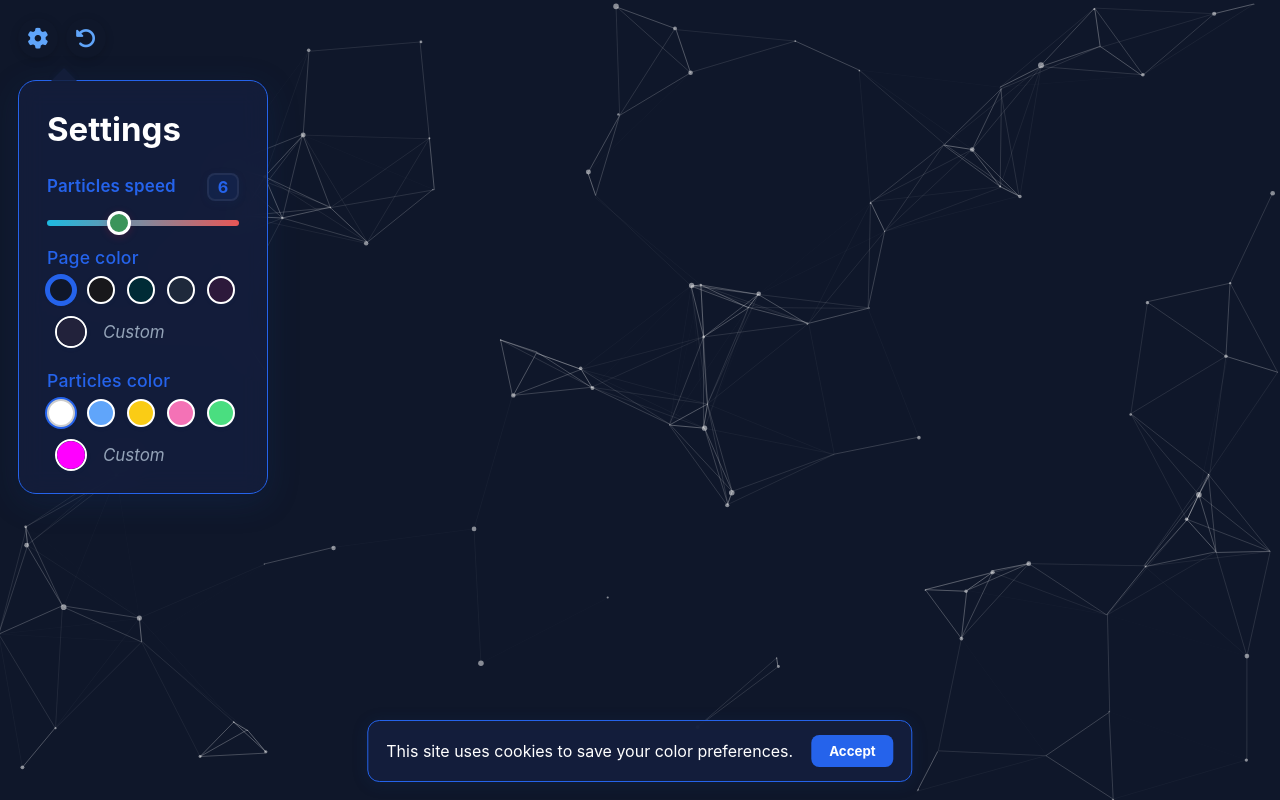
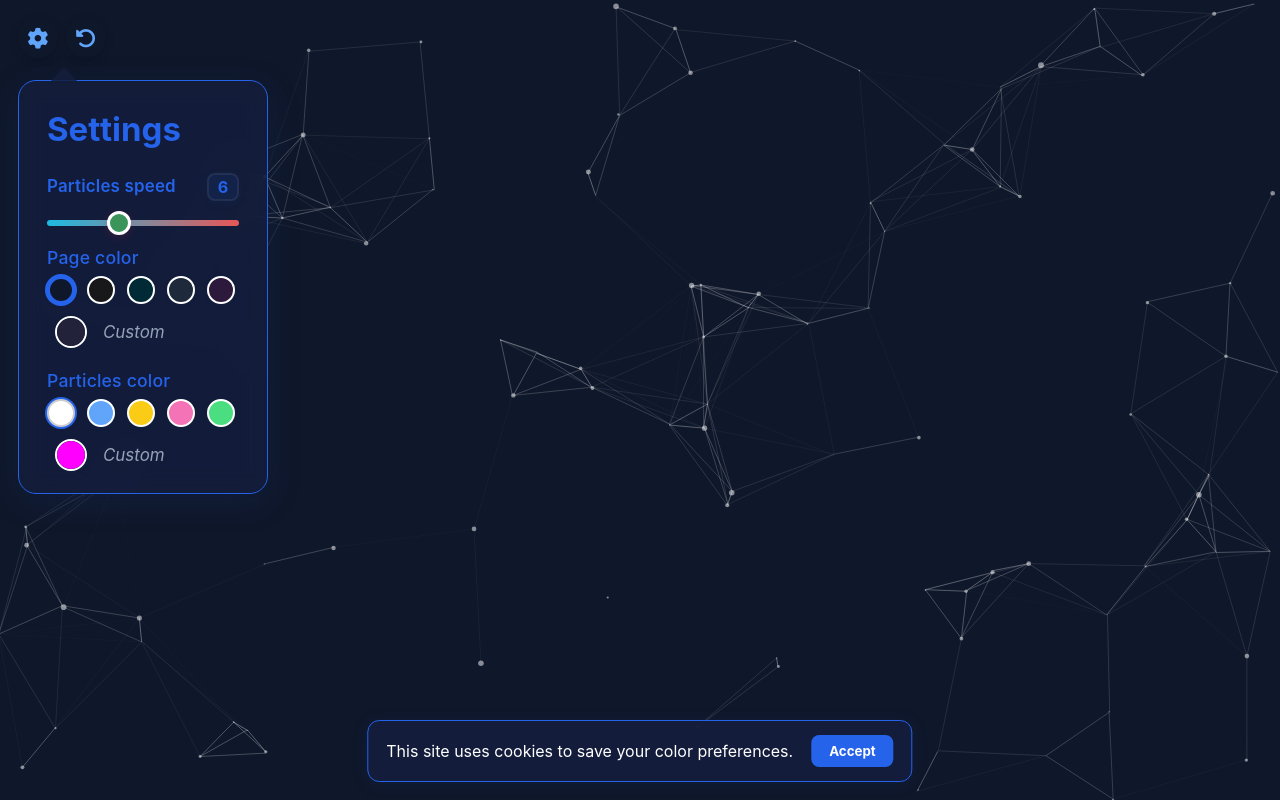
Before and after one commit to FastArcherX/playground, a plain HTML site: page index.html in a window 1280 px wide. Both pictures are taken after a click on the button 38 px from the left and 38 px from the top of the page. Drawn offline with nearby package versions, Linux system fonts and the light colour scheme.

Commit message:
Title and settings menu fix

```diff
--- a/css/style.css
+++ b/css/style.css
@@ -153,6 +153,7 @@ body {
 /* Header impostazioni con valore accanto */
 #settings-popup .settings-header {
     font-size: 22px;
+    color: var(--primary-color);
     display: flex;
     align-items: center;
     justify-content: space-between;
--- a/index.html
+++ b/index.html
@@ -4,6 +4,7 @@
     <link rel="stylesheet" href="css/style.css">
     <link rel="stylesheet" href="css/animation.css"> <!-- Fixed here -->
     <link rel="stylesheet" href="https://cdnjs.cloudflare.com/ajax/libs/font-awesome/6.5.0/css/all.min.css">
+    <title>Playground</title>
     <link rel="icon" type="image/png" href="img/logo.png">
     <meta name="theme-color" content="#2563eb">
 </head>
```
